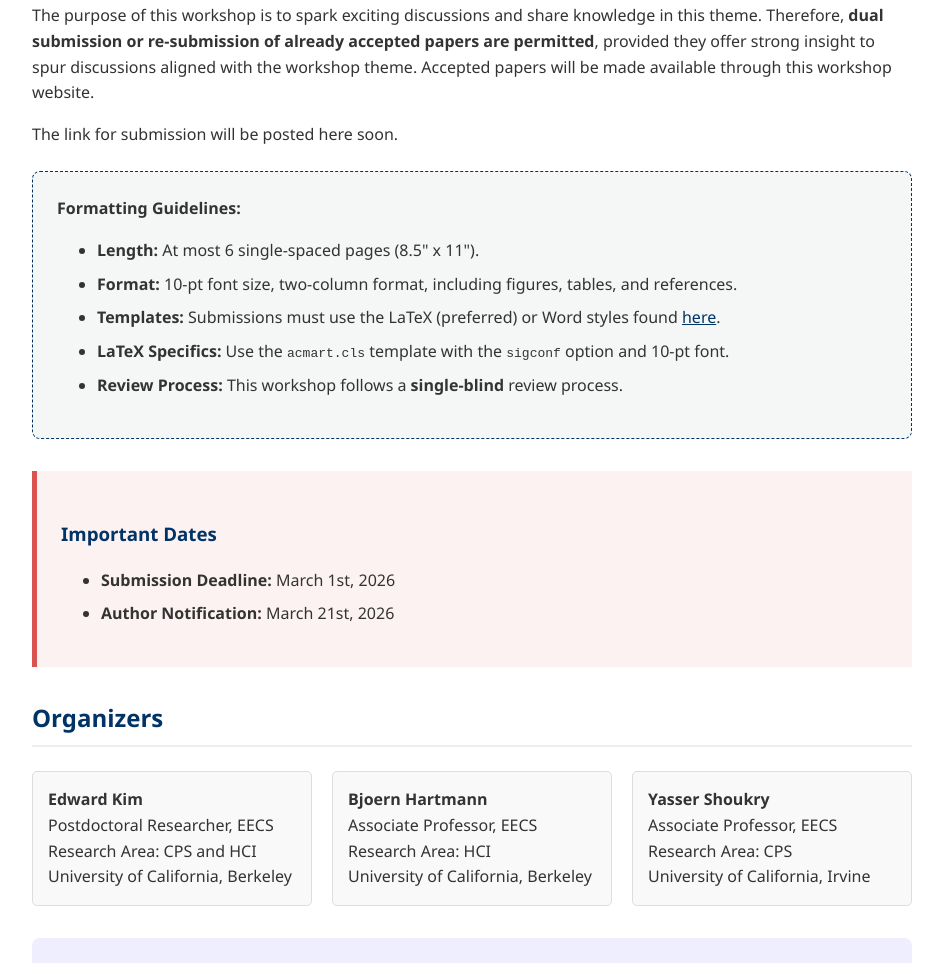
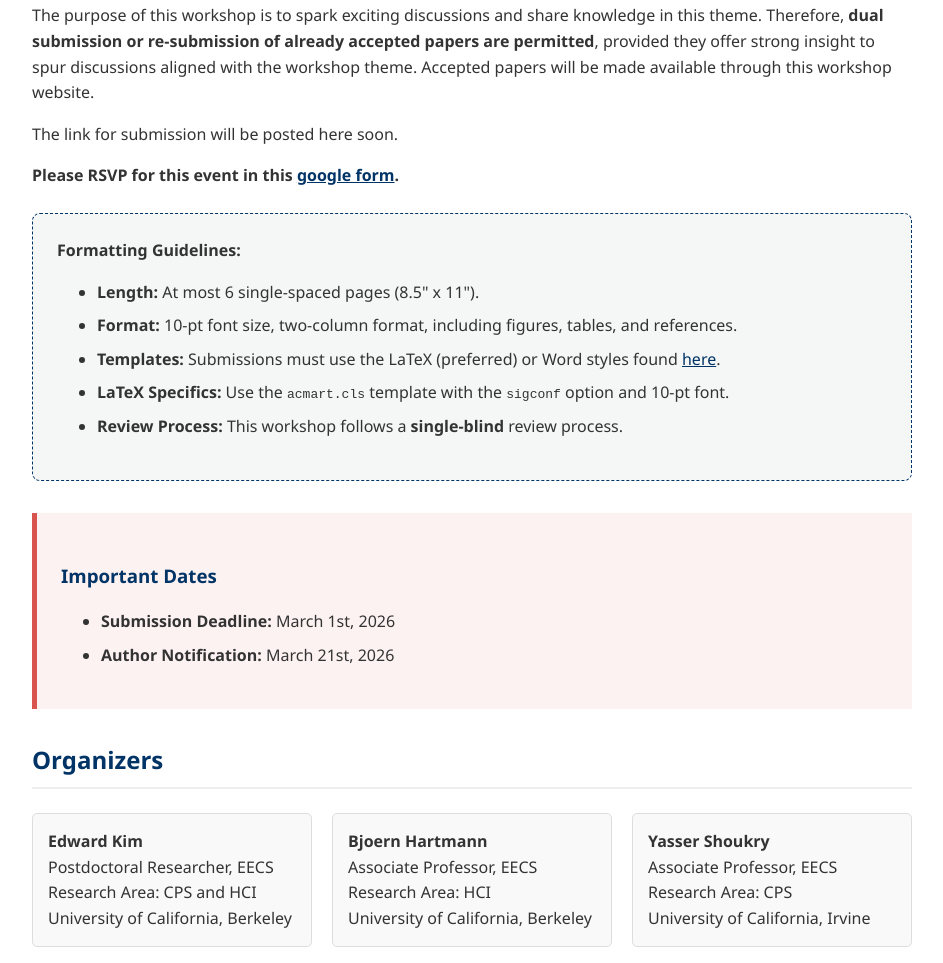
Before and after one commit to icdsaas/cpsweek2026, a plain HTML site: page index.html in a window 1280 px wide. Shown: the part 1497-2460 px from the top of the page, without its empty margins (168-1111 px from the left). Drawn offline with Linux system fonts and the light colour scheme.

Commit message:
Update index.html

```diff
--- a/index.html
+++ b/index.html
@@ -76,6 +76,7 @@
     <h2>How to Submit</h2>
     <p>The purpose of this workshop is to spark exciting discussions and share knowledge in this theme. Therefore, <strong>dual submission or re-submission of already accepted papers are permitted</strong>, provided they offer strong insight to spur discussions aligned with the workshop theme. Accepted papers will be made available through this workshop website.</p>
     <p>The link for submission will be posted here soon.</p>
+    <p><strong>Please RSVP for this event in this <a href="https://forms.gle/SZd9dbhV85LDAYXv7">google form</a>.</strong></p>
     <div class="submission-box">
         <strong>Formatting Guidelines:</strong>
         <ul>
```
